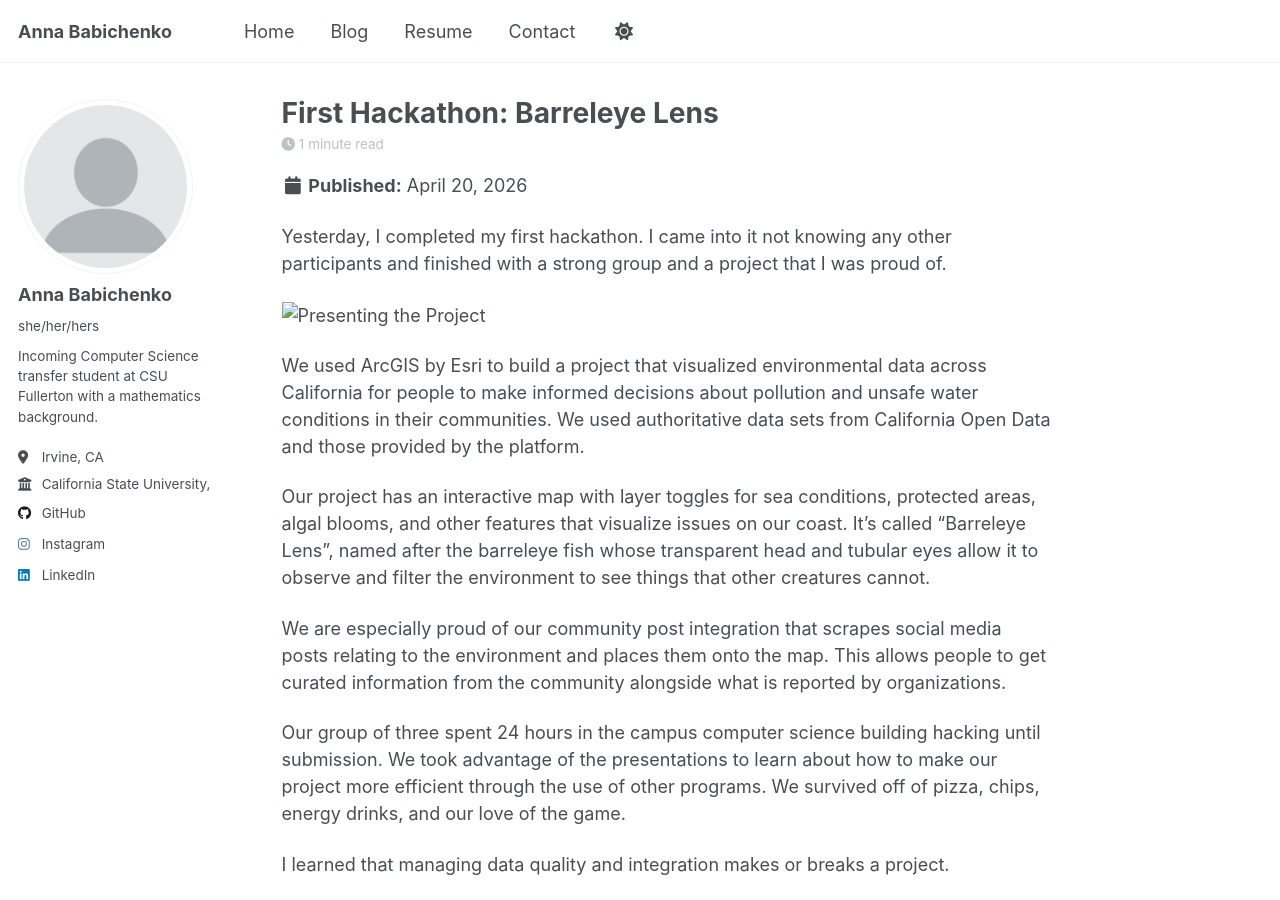
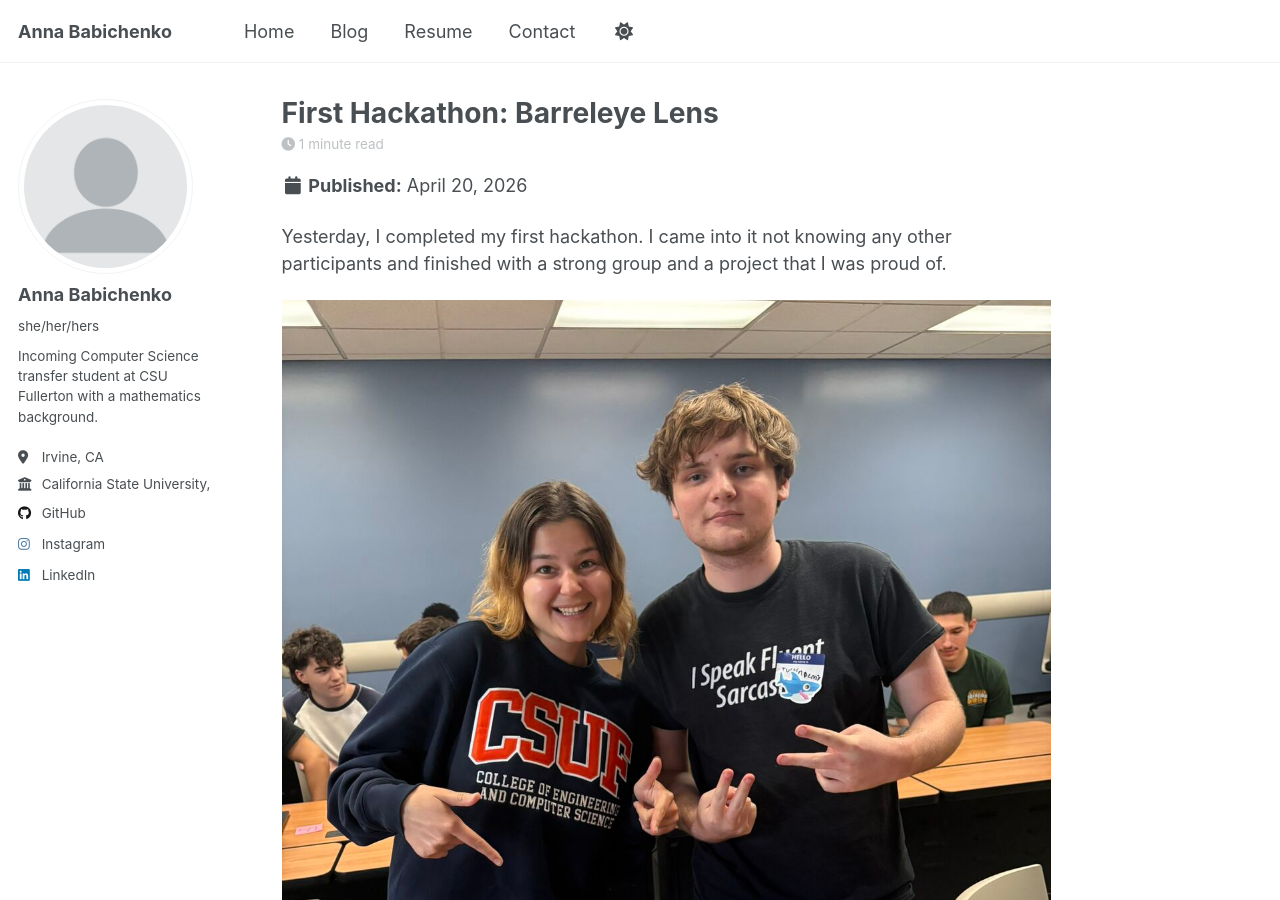
Before and after one commit to babichenko/babichenko.github.io, a Jekyll site: the page built from _posts/2026-04-20-first-hackathon-barreleye-lens.md, in a window 1280 px wide and 900 px high. Built offline with Jekyll 4.4.1, drawn with Linux system fonts in a browser that asks for light colours; a script that is not in the unit is left out.

Commit message:
Update 2026-04-20-first-hackathon-barreleye-lens.md
Fixed image link

```diff
--- a/_posts/2026-04-20-first-hackathon-barreleye-lens.md
+++ b/_posts/2026-04-20-first-hackathon-barreleye-lens.md
@@ -10,7 +10,7 @@ permalink: /blog/first-hackathon-barreleye-lens/
 
 Yesterday, I completed my first hackathon. I came into it not knowing any other participants and finished with a strong group and a project that I was proud of.
 
-![Presenting the Project](images\blog\barreleye-lens-hackathon.jpg)
+![Presenting the Project](/images/blog/barreleye-lens-hackathon.JPG)
 
 We used ArcGIS by Esri to build a project that visualized environmental data across California for people to make informed decisions about pollution and unsafe water conditions in their communities. We used authoritative data sets from California Open Data and those provided by the platform.
 
```
